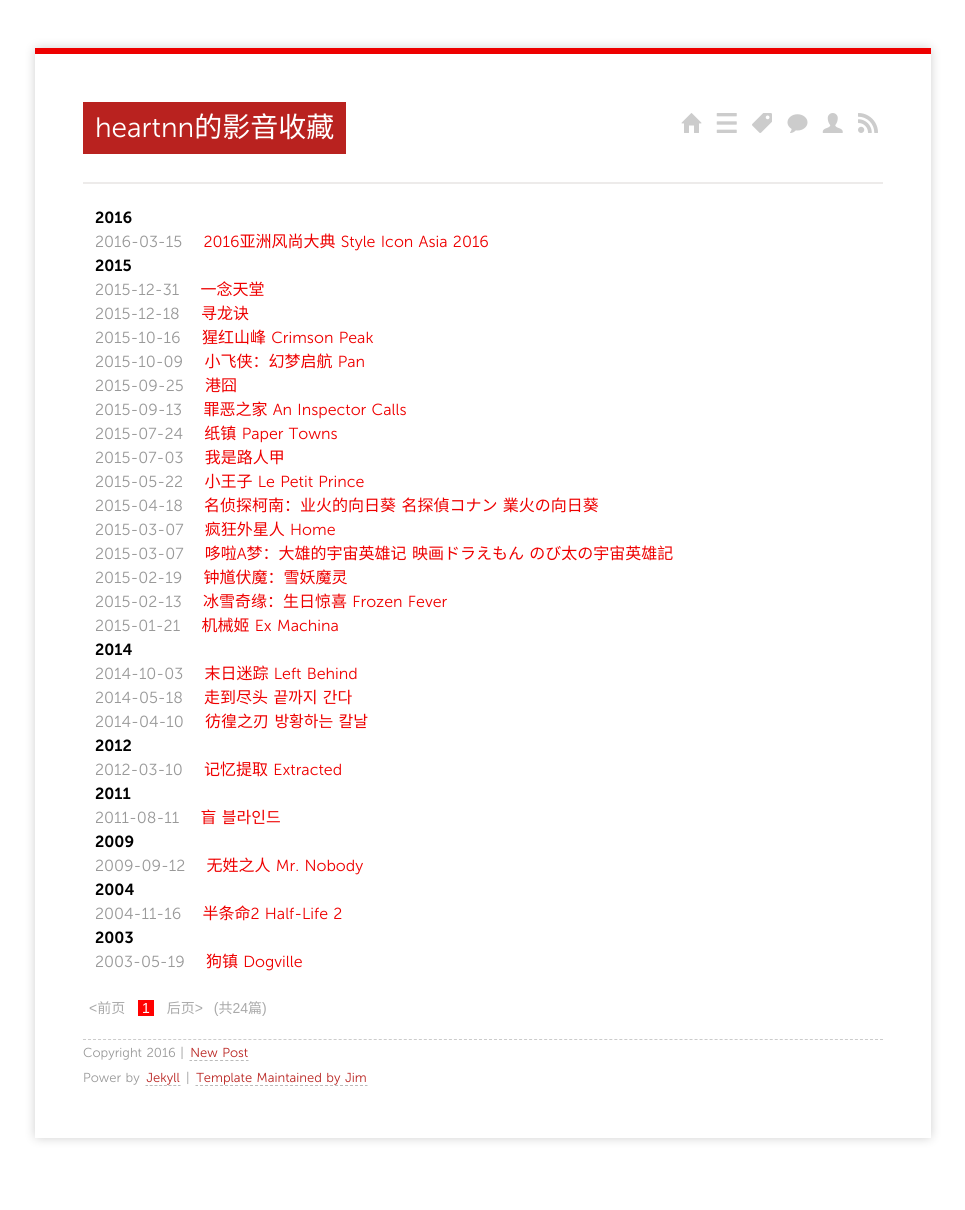
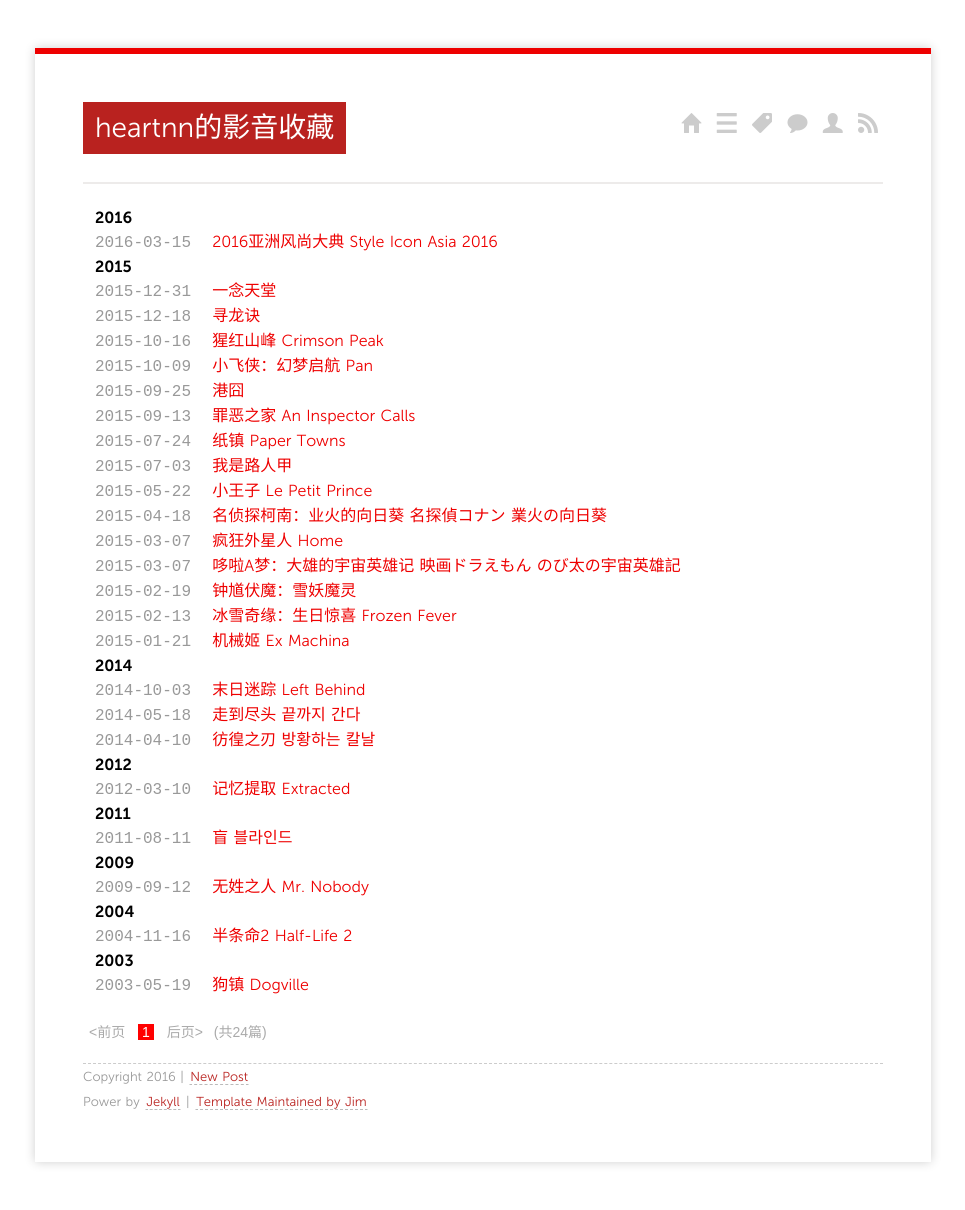
Before and after one commit to heartnn/mediablog, a Jekyll site: the page built from index.html, in a window 1280 px wide. Shown: the whole page, without its empty margins (157-1122 px from the left). Built offline with Jekyll 4.4.1, drawn with Linux system fonts in a browser that asks for light colours; nearby versions of some CDN libraries; Markdown is read by kramdown in place of the engine named in the settings; the list of posts is cut into pages by our own code; before the commit the page ends 1186 px from its top, so only the background shows below that.

Commit message:
fix style

```diff
--- a/media/css/screen.css
+++ b/media/css/screen.css
@@ -213,7 +213,7 @@ dl .meta {
 
 }
 
-.listing-item time{color:#999999;}
+.listing-item time{color:#999999;font-family:"Courier New","Lucida Console",Courier,Monaco,monospace;}
 .listing-seperator{font-weight:bold;}
 
 
```
